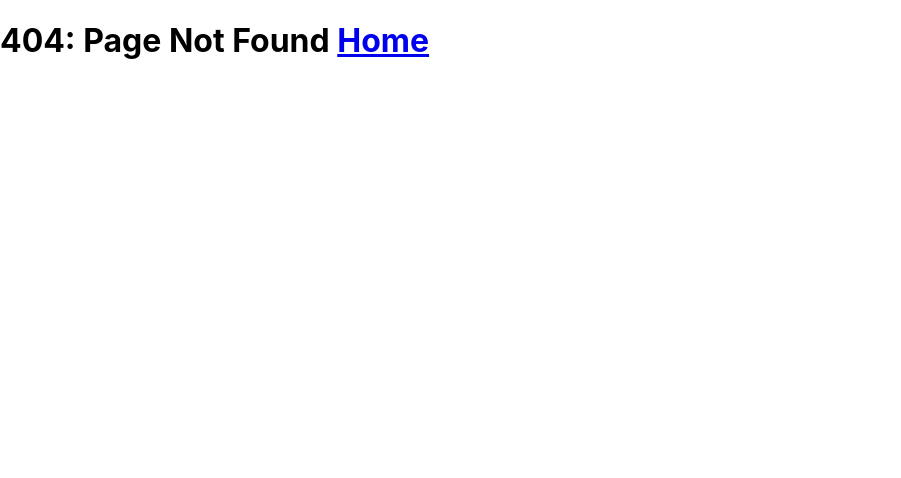
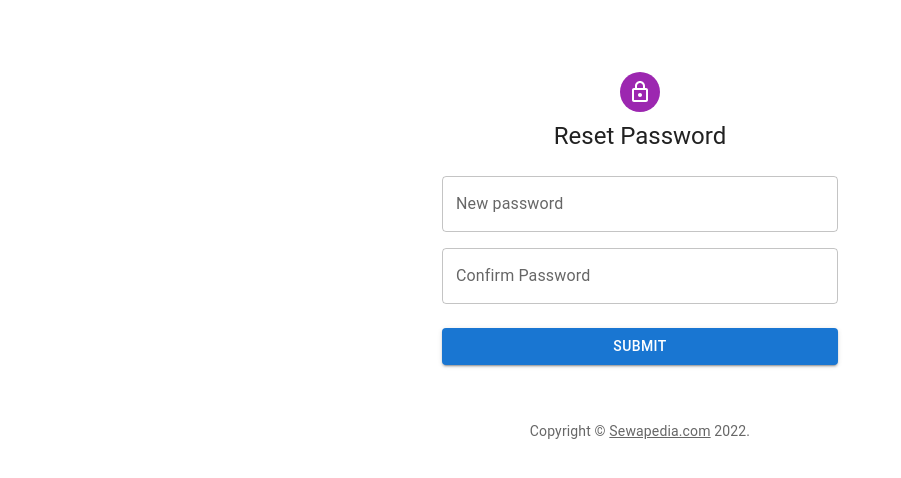
Before and after one commit to Binar-FW17-Project-Team-2/Sewapedia.com, a React (Create React App) app in the folder client/sewapedia-app/: page /resetpassword/1 in a window 1280 px wide. Before the commit this address led to /404. Shown: the top 478 px of the page, without its empty margins (0-901 px from the left). Built offline with nearby package versions, Linux system fonts and the light colour scheme.

Commit message:
feat: forgot pw

```diff
--- a/client/sewapedia-app/src/App.js
+++ b/client/sewapedia-app/src/App.js
@@ -33,7 +33,7 @@ export default function App() {
       <Route path="/signIn" element={<LoginPage />} />
       <Route path="/signUp" element={<RegisterPage />} />
       <Route path="/forgot-password" element={<ForgotPassword />} />
-      <Route path="/resetpassword" element={<ResetPassword />} />
+      <Route path="/resetpassword/:token" element={<ResetPassword />} />
       {/* admin dashboard */}
       <Route path="/categories" element={<Category />} />
       <Route path="/dashboard" element={<DashboardMenu />} />
--- a/client/sewapedia-app/src/Pages/Auth/ForgotPassword.jsx
+++ b/client/sewapedia-app/src/Pages/Auth/ForgotPassword.jsx
@@ -1,14 +1,15 @@
-import * as React from "react";
+import { useState } from "react";
 import Button from "@mui/material/Button";
 import CssBaseline from "@mui/material/CssBaseline";
-import TextField from "@mui/material/TextField";
 import Link from "@mui/material/Link";
 import Paper from "@mui/material/Paper";
 import Box from "@mui/material/Box";
 import Grid from "@mui/material/Grid";
 import Typography from "@mui/material/Typography";
-import { createTheme, ThemeProvider } from "@mui/material/styles";
-import { useNavigate } from "react-router-dom";
+import { Form, Formik } from "formik";
+import { validationForgotPw } from "../../utils/validation";
+import { TextInput } from "../../Component/CustomInput";
+import { Alert } from "@mui/material";
 
 function Copyright(props) {
   return (
@@ -28,41 +29,16 @@ function Copyright(props) {
   );
 }
 
-const theme = createTheme();
 
 export default function ForgotPassword() {
-  const navigate = useNavigate();
-  const handleSubmit = (event) => {
-    event.preventDefault();
+  const [errorEmail, setErrorEmail] = useState(false);
+  const [sendEmail, setSendEmail] = useState(false)
 
-    const payload = {
-      email: event.currentTarget.email.value,
-    };
-
-    fetch("http://localhost:4000/api/v1/forgotpw", {
-      method: "POST",
-      headers: { "Content-Type": "application/json" },
-      body: JSON.stringify(payload),
-    })
-      .then((response) => {
-        return response.json();
-      })
-      .then((data) => {
-        console.log(data, "ini data");
-        console.log(data.message);
-        localStorage.setItem("access_token", data.access_token);
-        if (data.status == 200) {
-          navigate("/");
+  function unsetError() {
+    setErrorEmail(false)
   }
-      })
-      .catch((err) => {
-        console.log(err);
-      });
-  };
-
 
   return (
-    <ThemeProvider theme={theme}>
       <Grid container component="main" sx={{ height: "100vh" }}>
         <CssBaseline />
         <Grid
@@ -99,21 +75,52 @@ export default function ForgotPassword() {
             >
               Forgot Password
             </Typography>
+            {
+              sendEmail
+                ? <Alert
+                    severity="success"
+                    sx={{width: '100%'}}
+                    onClose={() => {setSendEmail(false)}}
+                  >
+                    {sendEmail}
+                  </Alert>
+                : null
+            }
+            <Formik
+              initialValues={{
+                email: ''
+              }}
+              validationSchema={validationForgotPw}
+              onSubmit={async (values) => {
+                const res = await fetch(`http://localhost:4000/api/v1/forgotpw`, {
+                  method: 'POST',
+                  body: JSON.stringify({
+                    email: values.email
+                  }),
+                  headers: {'Content-Type': 'application/json'}
+                })
+                const data = await res.json();
+                if (res.status === 400) {
+                  setErrorEmail({error: true, helperText: data[1].message})
+                }
+                if (res.status === 200) {
+                  setSendEmail(data[1].message)
+                }
+              }}
+            >
               <Box
-              component="form"
-              noValidate
-              onSubmit={handleSubmit}
+                component={Form}
                 sx={{ mt: 1 }}
               >
-              <TextField
+                <TextInput
                   margin="normal"
-                required
                   fullWidth
                   id="email"
                   label="Email Address"
                   name="email"
                   autoComplete="email"
-                autoFocus
+                  {...(errorEmail) ? errorEmail : null}
+                  onClick={unsetError}
                 />
 
                 <Button
@@ -128,9 +135,9 @@ export default function ForgotPassword() {
                 </Button>
                 <Copyright sx={{ mt: 5 }} />
               </Box>
+            </Formik>
           </Box>
         </Grid>
       </Grid>
-    </ThemeProvider>
   );
 }
--- a/client/sewapedia-app/src/Pages/Auth/ResetPassword.jsx
+++ b/client/sewapedia-app/src/Pages/Auth/ResetPassword.jsx
@@ -1,17 +1,18 @@
-import * as React from 'react';
+import { useState } from 'react';
 import Avatar from '@mui/material/Avatar';
 import Button from '@mui/material/Button';
 import CssBaseline from '@mui/material/CssBaseline';
-import TextField from '@mui/material/TextField';
-import FormControlLabel from '@mui/material/FormControlLabel';
-import Checkbox from '@mui/material/Checkbox';
 import Link from '@mui/material/Link';
 import Grid from '@mui/material/Grid';
 import Box from '@mui/material/Box';
 import LockOutlinedIcon from '@mui/icons-material/LockOutlined';
 import Typography from '@mui/material/Typography';
 import Container from '@mui/material/Container';
-import { createTheme, ThemeProvider } from '@mui/material/styles';
+import { Form, Formik } from 'formik';
+import { TextInput } from '../../Component/CustomInput';
+import { validationResetPw } from '../../utils/validation';
+import { useParams } from 'react-router-dom';
+import { Alert } from '@mui/material';
 
 function Copyright(props) {
   return (
@@ -26,20 +27,16 @@ function Copyright(props) {
   );
 }
 
-const theme = createTheme();
+export default function ResetPassword() {
+  const { token } = useParams()
+  const [errorPw, setErrorPw] = useState(false);
+  const [status, setStatus] = useState(false)
 
-export default function ResetPassword() {
-  const handleSubmit = (event) => {
-    event.preventDefault();
-    const data = new FormData(event.currentTarget);
-    console.log({
-      email: data.get('email'),
-      password: data.get('password'),
-    });
-  };
+  function unsetError() {
+    setErrorPw(false)
+  }
 
   return (
-    <ThemeProvider theme={theme}>
       <Container component="main" maxWidth="xs">
         <CssBaseline />
         <Box
@@ -56,25 +53,63 @@ export default function ResetPassword() {
           <Typography component="h1" variant="h5">
             Reset Password
           </Typography>
-          <Box component="form" noValidate onSubmit={handleSubmit} sx={{ mt: 3 }}>
+          {
+            status
+              ? <Alert
+                  severity={status.serverity}
+                  sx={{width: '100%', mt:2}}
+                  onClose={() => {setStatus(false)}}
+                >
+                  {status.message}
+                </Alert>
+              : null
+          }
+          <Formik
+            initialValues={{
+              password: '',
+              confirmPassword: ''
+            }}
+            validationSchema={validationResetPw}
+            onSubmit={async (values) => {
+              if (values.password !== values.confirmPassword) {
+                return setErrorPw({error: true, helperText: 'password tidak sama'})
+              }
+              const res = await fetch('http://localhost:4000/api/v1/resetpw', {
+                method: 'POST',
+                body: JSON.stringify({
+                  password: values.confirmPassword,
+                  token,
+                }),
+                headers: {'Content-Type': 'application/json'}
+              })
+              if (res.status === 400) {
+                setStatus({serverity: 'error', message:'gagal, link rusak'})
+              }
+              if (res.status === 200) {
+                setStatus({serverity: 'success', message:'berhasil reset pw'})
+              }
+            }}
+          >
+            <Box component={Form} sx={{ mt: 3 }}>
               <Grid container spacing={2}>
                 <Grid item xs={12}>
-                <TextField
-                  required
+                  <TextInput
                     fullWidth
                     id="password"
                     label="New password"
                     name="password"
+                    type="password"
                   />
                 </Grid>
                 <Grid item xs={12}>
-                <TextField
-                  required
+                  <TextInput
                     fullWidth
-                  name="conf_password"
+                    name="confirmPassword"
                     label="Confirm Password"
                     type="password"
-                  id="conf-password"
+                    id="confirmPassword"
+                    {...(errorPw) ? errorPw : null}
+                    onClick={unsetError}
                   />
                 </Grid>
               </Grid>
@@ -89,9 +124,9 @@ export default function ResetPassword() {
               <Grid container justifyContent="flex-end">
               </Grid>
             </Box>
+          </Formik>
         </Box>
         <Copyright sx={{ mt: 5 }} />
       </Container>
-    </ThemeProvider>
   );
 }
--- a/client/sewapedia-app/src/utils/validation.js
+++ b/client/sewapedia-app/src/utils/validation.js
@@ -17,3 +17,24 @@ export const validationSewa = Yup.object({
   lamaSewa: Yup.string()
     .required('wajib di isi')
 })
+
+export const validationForgotPw = Yup.object({
+  email: Yup.string()
+    .email('email tidak valid')
+    .required('wajib di isi'),
+})
+
+export const validationResetPw = Yup.object({
+  password: Yup.string()
+    .min(8, 'minimal 8 karakter')
+    .matches(/[a-z]/, 'minimal 1 huruf kecil')
+    // .matches(/[A-Z]/, 'minimal 1 huruf besar')
+    .matches(/\d/, 'minimal 1 angka')
+    .required('wajib di isi'),
+  confirmPassword: Yup.string()
+    .min(8, 'minimal 8 karakter')
+    .matches(/[a-z]/, 'minimal 1 huruf kecil')
+    // .matches(/[A-Z]/, 'minimal 1 huruf besar')
+    .matches(/\d/, 'minimal 1 angka')
+    .required('wajib di isi'),
+})
```
Also changed, not shown: 2 other files (tests, documents, lock files or other folders). Lines whose indentation alone changed are shown as unchanged.
